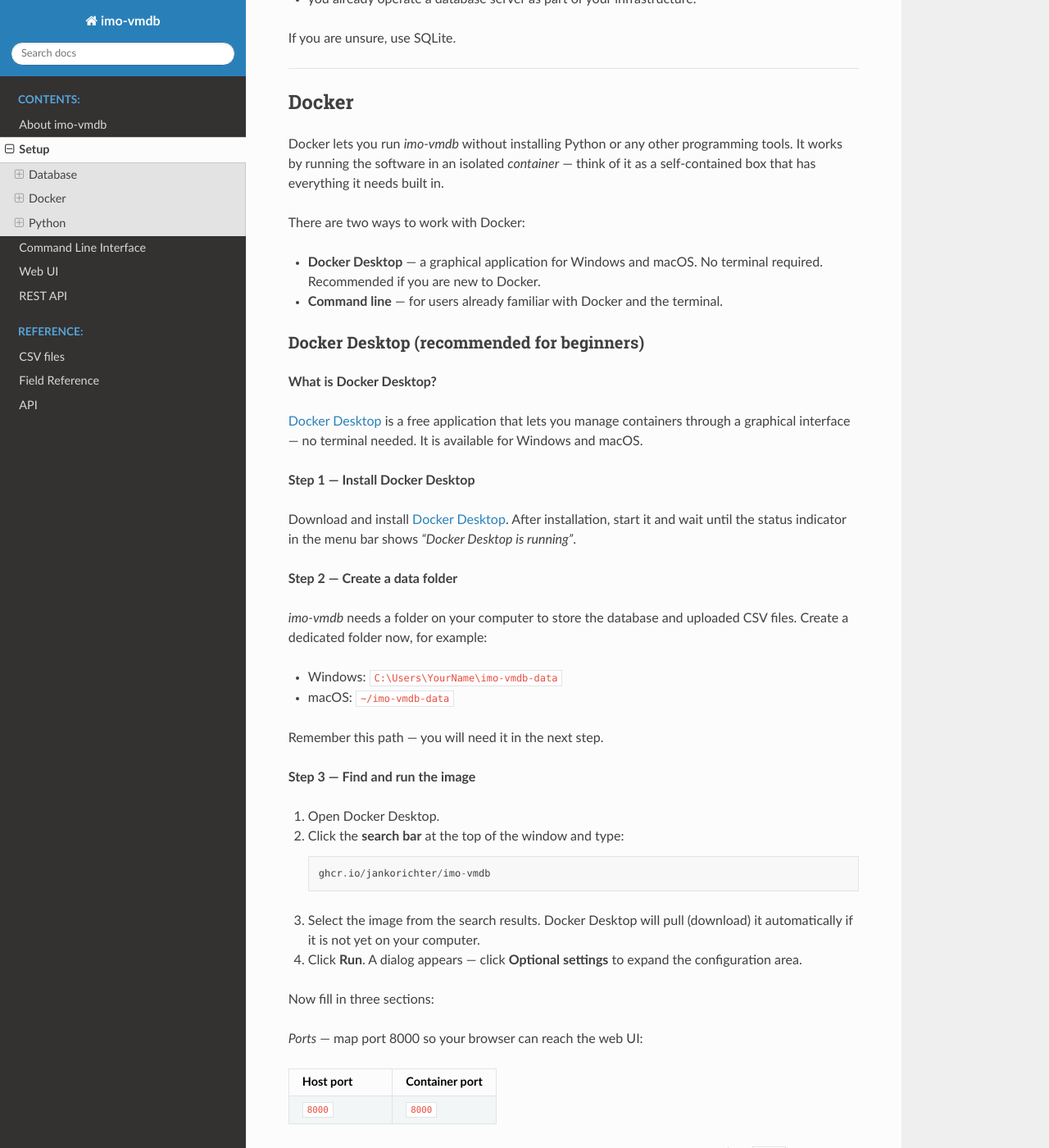
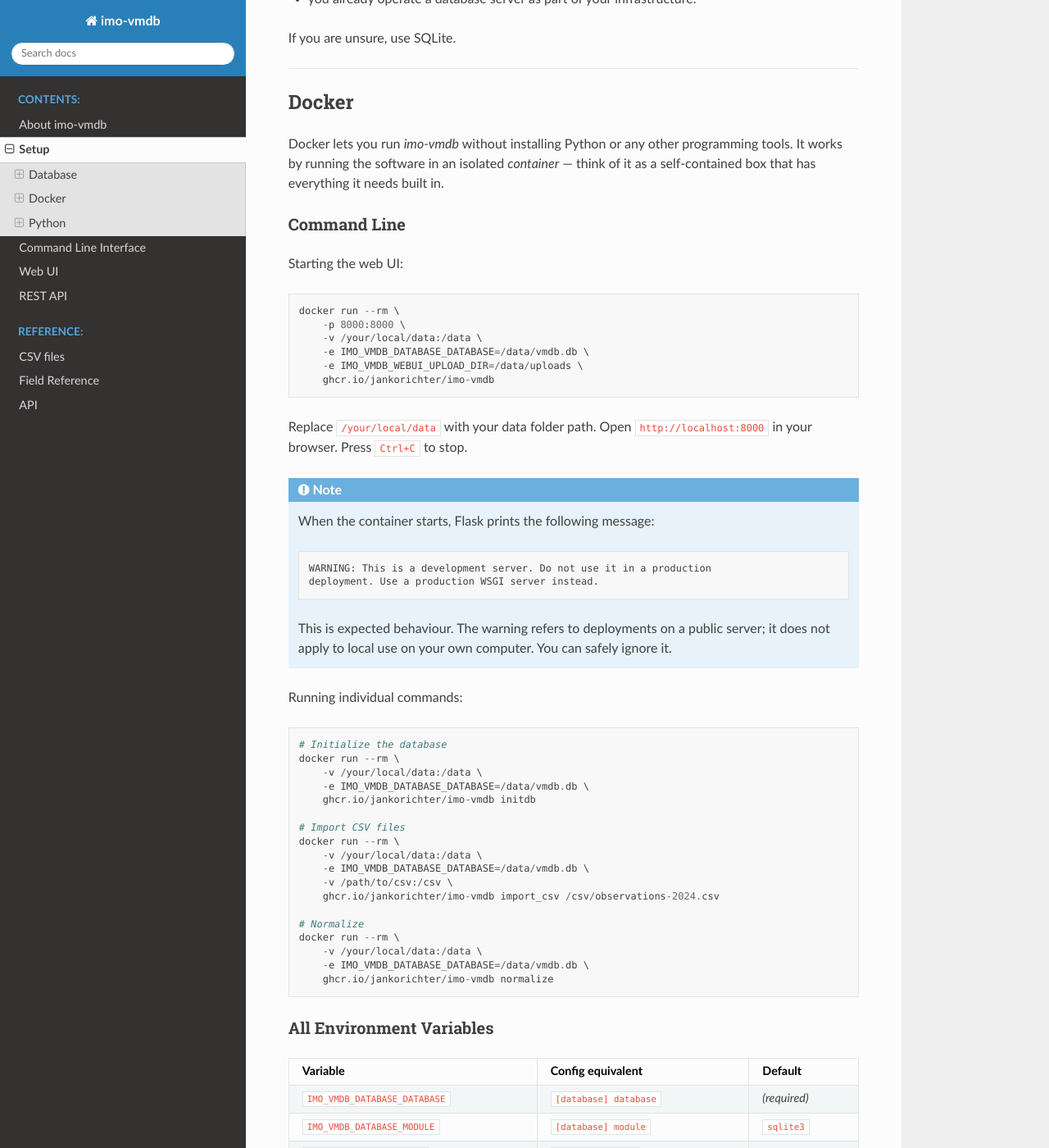
Before and after one commit to jankorichter/imo-vmdb, a Sphinx documentation site: the page built from docs/setup.rst, in a window 1280 px wide and 1400 px high, scrolled down 977 px. Shown: the whole window at 82% size. Built offline with Sphinx 7.4.7 and the Read the Docs theme 3.1.0, drawn with Linux system fonts in a browser that asks for light colours; some of the changed text lies outside the part shown.

Commit message:
"Docker Desktop" removed in docs

```diff
--- a/docs/setup.rst
+++ b/docs/setup.rst
@@ -58,120 +58,8 @@
 *container* — think of it as a self-contained box that has everything
 it needs built in.
 
-There are two ways to work with Docker:
-
-* **Docker Desktop** — a graphical application for Windows and macOS.
-  No terminal required.  Recommended if you are new to Docker.
-* **Command line** — for users already familiar with Docker and the terminal.
-
-Docker Desktop (recommended for beginners)
-******************************************
-
-**What is Docker Desktop?**
-
-`Docker Desktop <https://docs.docker.com/get-docker/>`_ is a free application
-that lets you manage containers through a graphical interface — no terminal
-needed.  It is available for Windows and macOS.
-
-**Step 1 — Install Docker Desktop**
-
-Download and install `Docker Desktop <https://docs.docker.com/get-docker/>`_.
-After installation, start it and wait until the status indicator in the menu
-bar shows *"Docker Desktop is running"*.
-
-**Step 2 — Create a data folder**
-
-*imo-vmdb* needs a folder on your computer to store the database and uploaded
-CSV files.  Create a dedicated folder now, for example:
-
-* Windows: ``C:\Users\YourName\imo-vmdb-data``
-* macOS: ``~/imo-vmdb-data``
-
-Remember this path — you will need it in the next step.
-
-**Step 3 — Find and run the image**
-
-1. Open Docker Desktop.
-2. Click the **search bar** at the top of the window and type::
-
-       ghcr.io/jankorichter/imo-vmdb
-
-3. Select the image from the search results.  Docker Desktop will pull
-   (download) it automatically if it is not yet on your computer.
-4. Click **Run**.  A dialog appears — click **Optional settings** to expand
-   the configuration area.
-
-Now fill in three sections:
-
-*Ports* — map port 8000 so your browser can reach the web UI:
-
-.. list-table::
-   :widths: 40 40
-   :header-rows: 1
-
-   * - Host port
-     - Container port
-   * - ``8000``
-     - ``8000``
-
-If port 8000 is already in use on your computer, choose a different host port
-(e.g. ``8080``) and open ``http://localhost:8080`` later.
-
-*Volumes* — connect your data folder to the container:
-
-.. list-table::
-   :widths: 40 40
-   :header-rows: 1
-
-   * - Host path
-     - Container path
-   * - ``/your/local/data``
-     - ``/data``
-
-Replace ``/your/local/data`` with the folder you created in Step 2.
-This ensures your data is saved on your computer even after the container
-is stopped or removed.
-
-*Environment variables* — tell the container where to store the database
-and uploaded files:
-
-.. list-table::
-   :widths: 40 40
-   :header-rows: 1
-
-   * - Variable
-     - Value
-   * - ``IMO_VMDB_DATABASE_DATABASE``
-     - ``/data/vmdb.db``
-   * - ``IMO_VMDB_WEBUI_UPLOAD_DIR``
-     - ``/data/uploads``
-
-Both paths point inside the container (``/data``) and are covered by the
-volume above, so the files end up in your data folder on the computer.
-
-5. Click **Run**.
-6. Open ``http://localhost:8000`` in your browser.
-
-See :ref:`webui` for a description of all available functions.
-
-**Stopping the container**
-
-1. In Docker Desktop, click **Containers** in the left sidebar.
-2. Find the running *imo-vmdb* container in the list.
-3. Hover over it — action buttons appear on the right.
-4. Click the **Stop** button (square icon).
-
-Your data in the local folder is always preserved.
-
-**Updating to a new version**
-
-Search for the image again (Step 3) and pull the latest version.
-Then run a new container with the same settings.
-
-----
-
-Command Line (for experienced Docker users)
-*******************************************
+Command Line
+************
 
 Starting the web UI::
 
@@ -184,6 +72,19 @@
 
 Replace ``/your/local/data`` with your data folder path.
 Open ``http://localhost:8000`` in your browser.  Press ``Ctrl+C`` to stop.
+
+.. note::
+
+   When the container starts, Flask prints the following message:
+
+   .. code-block:: text
+
+      WARNING: This is a development server. Do not use it in a production
+      deployment. Use a production WSGI server instead.
+
+   This is expected behaviour.  The warning refers to deployments on a
+   public server; it does not apply to local use on your own computer.
+   You can safely ignore it.
 
 Running individual commands::
 
@@ -261,15 +162,35 @@
 ------
 
 If you already have Python 3.10 or newer installed, you can install
-*imo-vmdb* with pip::
+*imo-vmdb* directly (system-wide or in a virtual environment).
+
+**System-wide installation**
+
+::
 
     pip install imo-vmdb
+
+**Virtual environment (recommended for local use)**
+
+A virtual environment keeps *imo-vmdb* isolated from other Python packages
+on your system::
+
+    python -m venv .venv
+    source .venv/bin/activate   # Windows: .venv\Scripts\activate
+    pip install imo-vmdb
+
+Activate the environment with ``source .venv/bin/activate`` each time you
+open a new terminal before running *imo-vmdb*.
 
 Verify the installation::
 
     python -m imo_vmdb
 
 A short help text listing the available commands should appear.
+
+.. note::
+   The rest of this documentation assumes *imo-vmdb* is either installed
+   system-wide or that the virtual environment is already activated.
 
 For work with the source code or running from a local clone, see the
 ``README.md`` in the project root for setup instructions using Poetry.
```
Also changed, not shown: docs/webui.rst (+13 -0 lines), 1 other file.
